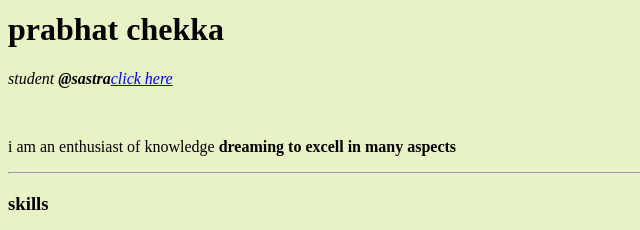
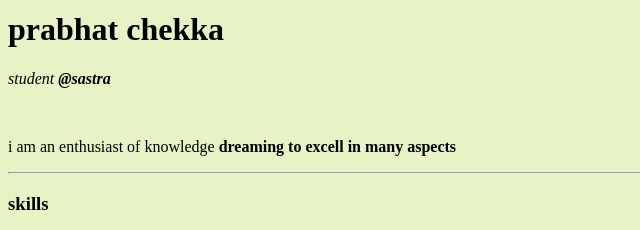
Before and after one commit to chattyprabhat/cv, a plain HTML site: page index.html in a window 1280 px wide. Shown: the part 322-552 px from the top of the page, 0-640 px from the left. Drawn offline with Linux system fonts and the light colour scheme.

Commit message:
Update index.html

```diff
--- a/index.html
+++ b/index.html
@@ -8,7 +8,7 @@
 <body style="background-color: #e7f3c5">
     <img src="pic2.png">
     <h1>prabhat chekka </h1>
-    <p size='5'><em>student <strong>@sastra</strong><a href="https://www.cmuse.org/learn-martial-arts-lessons-online/#:~:text=14%20Websites%20To%20Learn%20Martial%20Arts%20Lessons%20Online,GrandJunctionMartialArts%20...%208%208%29%20CyberTaekWondo%20...%20More%20items">click here</a></em></p><br>
+    <p size='5'><em>student <strong>@sastra</strong></em></p><br>
     <p>
         i am an enthusiast of knowledge
         </em><strong> dreaming to excell in many aspects</strong>
```
